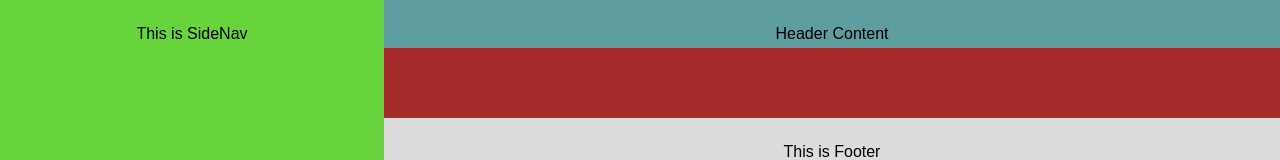
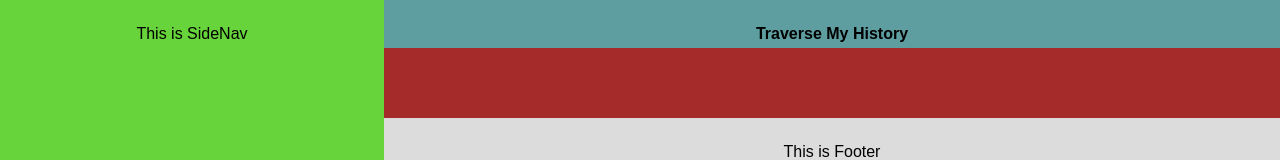
Before and after one commit to prabodhmeshram/traverse-my-history-web, a React (Create React App) app: page / in a window 1280 px wide. Shown: the top 160 px of the page. Built offline with nearby package versions, Linux system fonts and the light colour scheme.

Commit message:
Working on Header

```diff
--- a/src/components/Header/header.css
+++ b/src/components/Header/header.css
@@ -3,4 +3,5 @@
   background-color: cadetblue;
   text-align: center;
   padding: 25px 0px 5px 0px;
+  font-weight: bolder;
 }
--- a/src/components/Header/header.js
+++ b/src/components/Header/header.js
@@ -4,7 +4,7 @@ export const Header = () => {
 
     return(
         <div className='header-content'>
-            Header Content
+            Traverse My History
         </div>
     )
 
```
